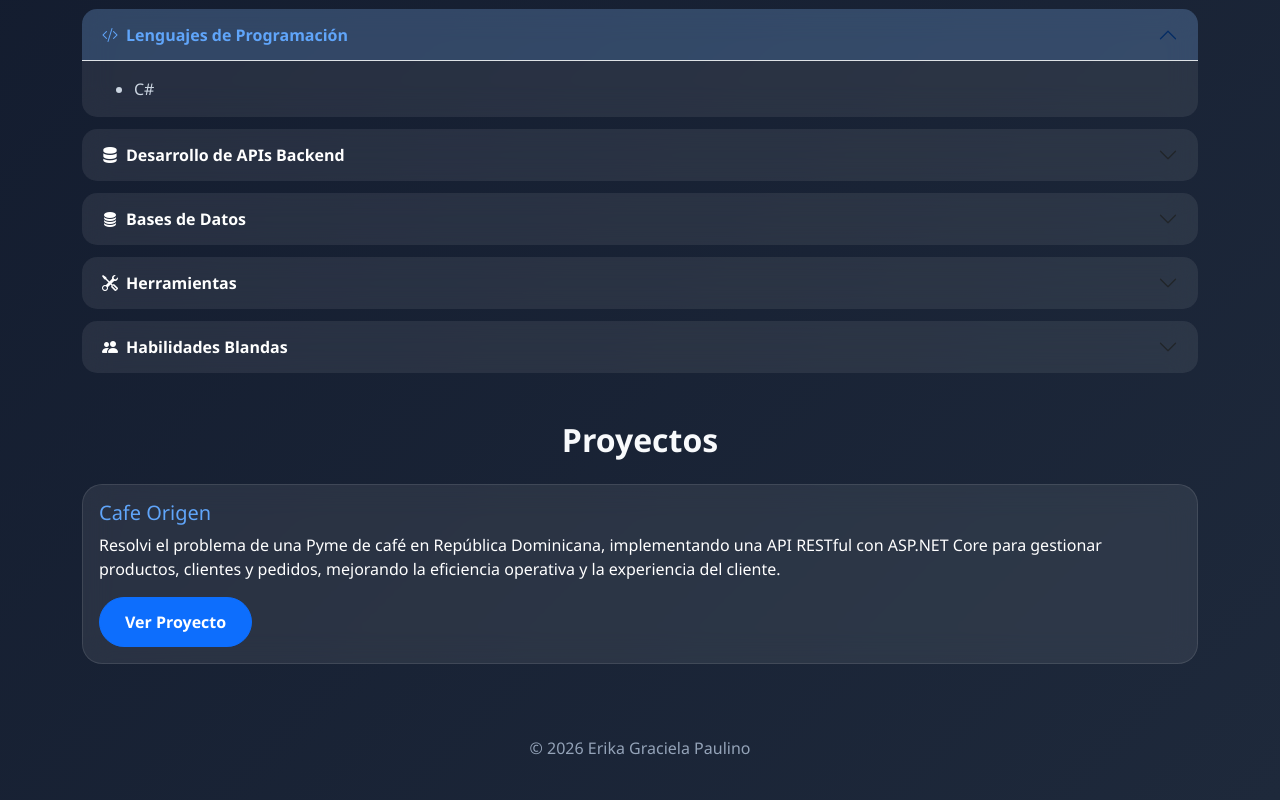
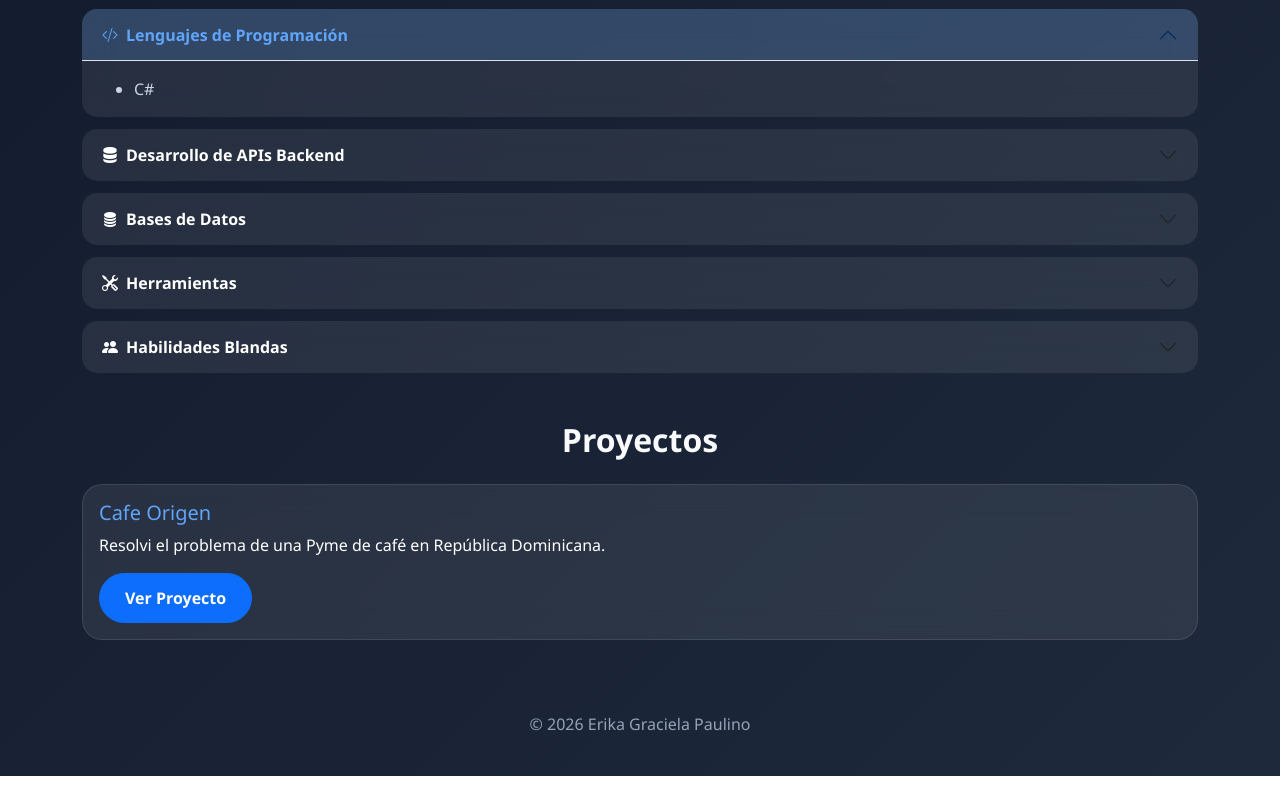
Before and after one commit to ErikaPaulino/Portafolio, a plain HTML site: page Index.html in a window 1280 px wide. Shown: the part 964-1764 px from the top of the page. After the commit the page ends 1740 px from the top, so only its background shows below. Drawn offline with nearby package versions, Linux system fonts and the light colour scheme.

Commit message:
Actualizacion

```diff
--- a/Index.html
+++ b/Index.html
@@ -298,8 +298,7 @@
                     <h5>Cafe Origen</h5>
 
                     <p>
-                        Resolvi el problema de una Pyme de café en República Dominicana, implementando una API RESTful con ASP.NET Core para gestionar productos,
-                        clientes y pedidos, mejorando la eficiencia operativa y la experiencia del cliente.
+                        Resolvi el problema de una Pyme de café en República Dominicana.
                     </p>
 
                     <a href="https://erikapaulino.github.io/Reto-Hackeando-el-Futuro-de-una-Pyme-Indivividual/"
```
